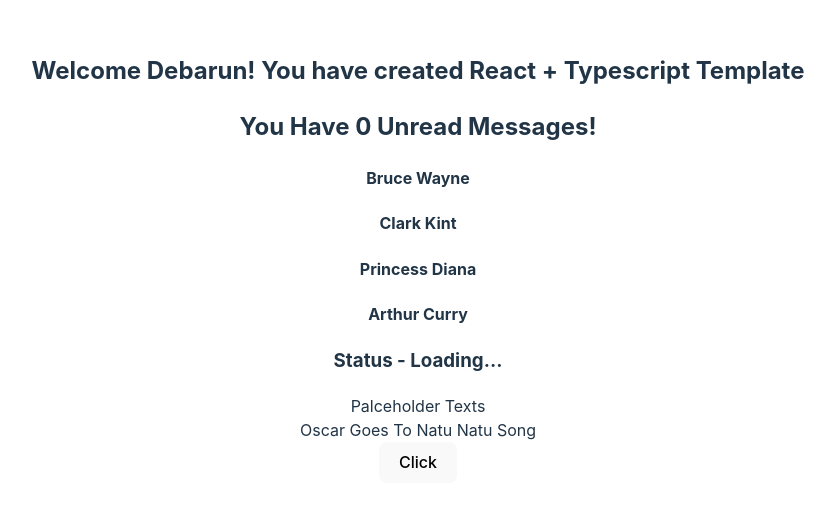
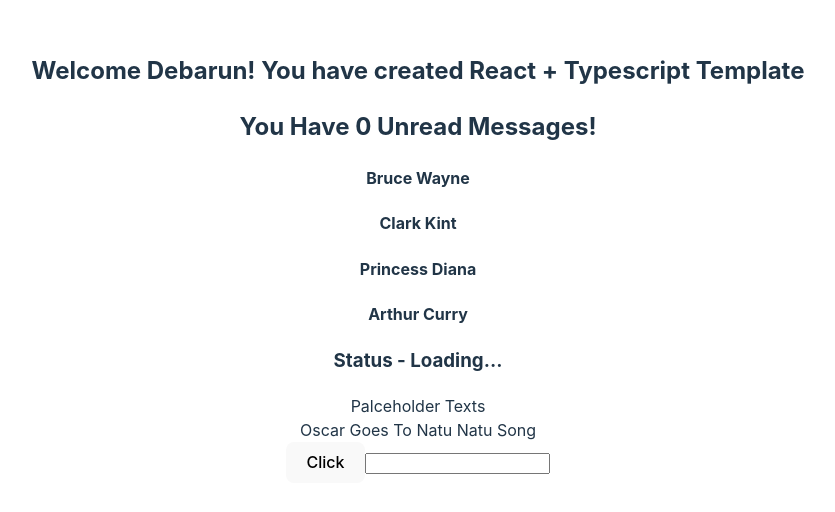
Before and after one commit to DebarunMitra/ExploreReactTypescript, a React (Vite) app in the folder react-typescript/: page / in a window 1280 px wide. Shown: the part 142-654 px from the top of the page, without its empty margins (222-1057 px from the left). Built offline with nearby package versions, Linux system fonts and the light colour scheme.

Commit message:
Input field onchange type added

```diff
--- a/react-typescript/src/App.tsx
+++ b/react-typescript/src/App.tsx
@@ -3,6 +3,7 @@ import './App.css'
 import { Button } from './components/Button'
 import { Greet } from './components/Greet'
 import { Heading } from './components/Heading'
+import { Input } from './components/Input'
 import { Oscar } from './components/Oscar'
 import { Person } from './components/Person'
 import { PersonList } from './components/PersonList'
@@ -42,6 +43,12 @@ function App() {
       <Button handleClick={(event, id) => {
         console.log('Button Clicked', event, id)
       }} />
+      <Input
+        value=''
+        handleChange={event =>
+          console.log(event)
+        }
+      />
     </>
   )
 }
--- /dev/null
+++ b/react-typescript/src/components/Input.tsx
@@ -0,0 +1,17 @@
+import * as React from "react"
+
+type InputProps = {
+    value: string,
+    handleChange: (event: React.ChangeEvent<HTMLInputElement>) => void
+}
+
+export const Input = (props: InputProps) => {
+    const [value, setValue] = React.useState('')
+    const handleInputChange = (event: React.ChangeEvent<HTMLInputElement>) => {
+        console.log(event.target.value)
+        setValue(event.target.value)
+    }
+    return <input type='text'
+    value={value}
+    onChange={handleInputChange} />
+}
```
